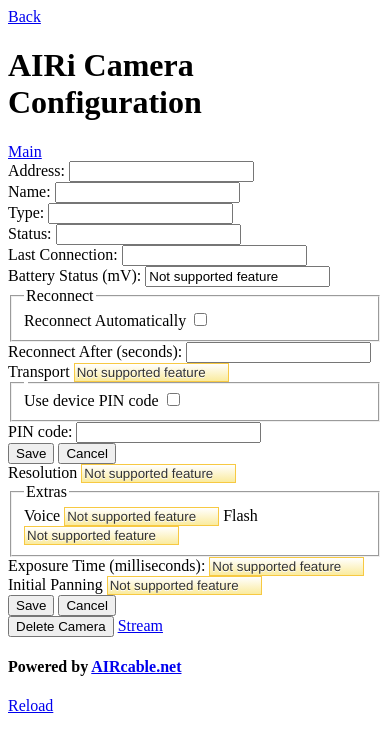
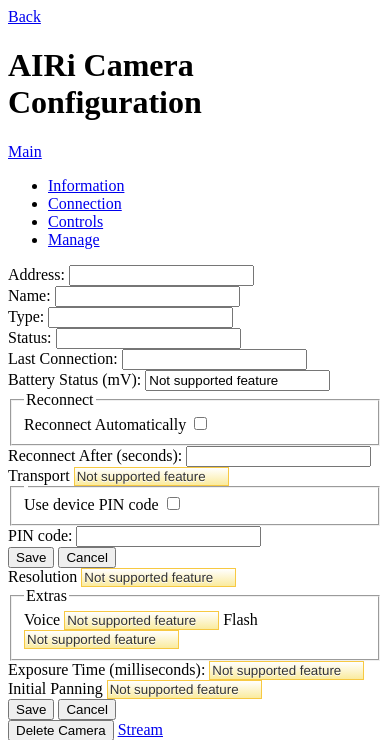
Before and after one commit to manuelnaranjo/AIRi, a Python web app: template python/airi/templates/setup.html in a window 390 px wide. Shown: the top 740 px of the page. Run offline with Jinja, Linux system fonts and the light colour scheme; the template is opened without the code that fills it, so the values that code supplies are empty; some libraries are stand-ins or nearby versions.

Commit message:
improved initial setup, fixed mobile/desktop problems

```diff
--- a/python/airi/templates/setup.html
+++ b/python/airi/templates/setup.html
@@ -46,10 +46,18 @@
   </div>
 {%- endmacro %}
 
+{% block extra_header %}
 {% if not new_device %}
-{% block extra_header %}
+    <div id="tab" data-role="tabs">
+        <ul>
+            <li><a href="#info">Information</a></li>
+            <li><a href="#connection">Connection</a></li>
+            <li><a href="#camera_setup">Controls</a></li>
+            <li><a href="#manage">Manage</a></li>
+        </ul>
+    </div>
+{% endif %}
 {% endblock %}
-{% endif %}
 
 {% block content %}
 <form id="setup-form" method="post" action="/setup.html?address={{address}}">
@@ -70,7 +78,7 @@
     <button type="submit" data-theme="b" name="save" data-icon="check" data-iconpos="right">Save</button>
   </div>
   <div class="ui-block-b">
-    {{ button (  "#" , "Cancel" , "arrow-l", "", "ui-btn-left", theme="a", extra='id="back_button"') }}
+    {{ button (  "#" , "Cancel" , "arrow-l", "", "ui-btn-left", theme="a", extra='id="cancel_button"') }}
   </div>
 {% else %}
     <div id="info">
```
